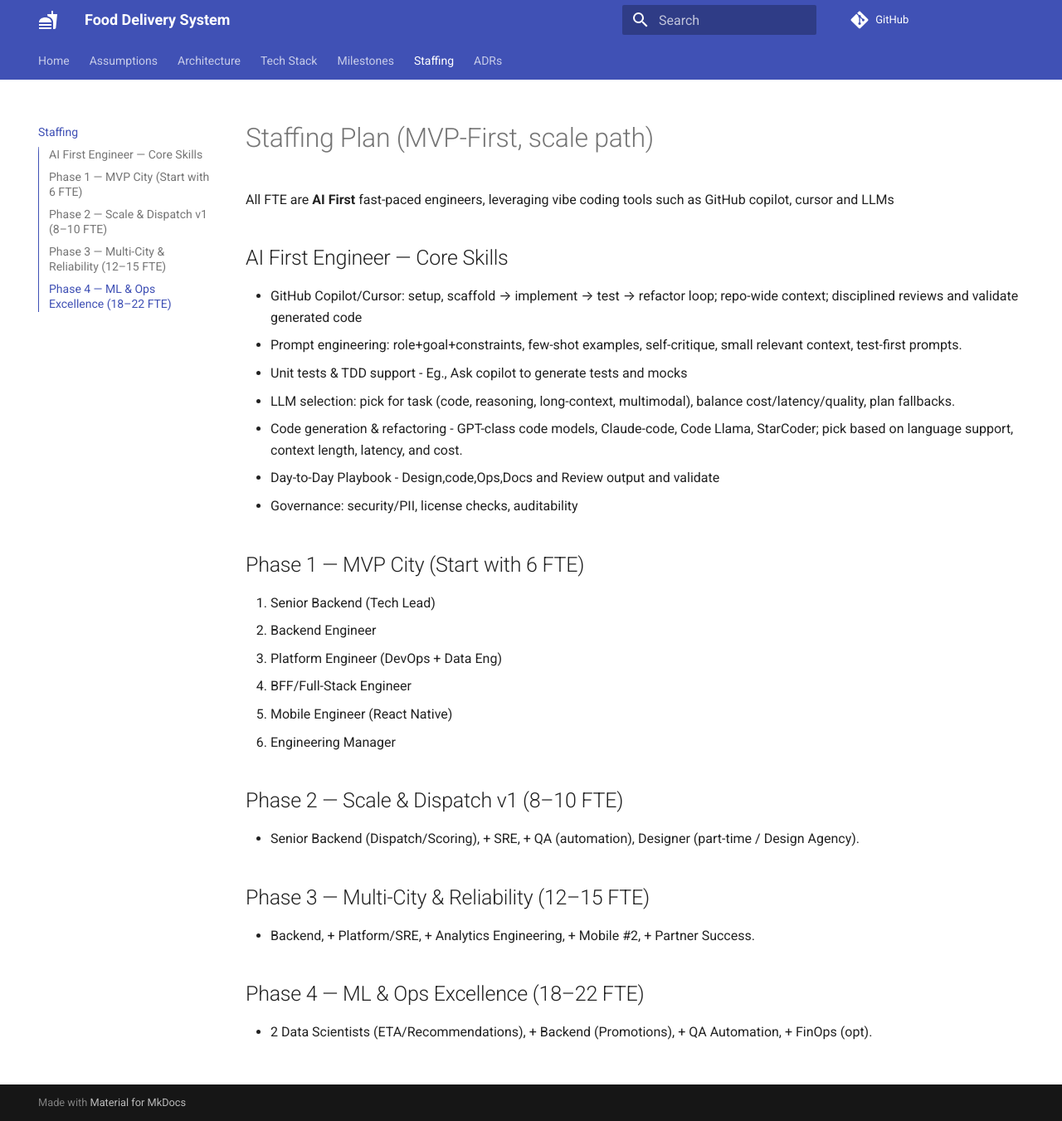
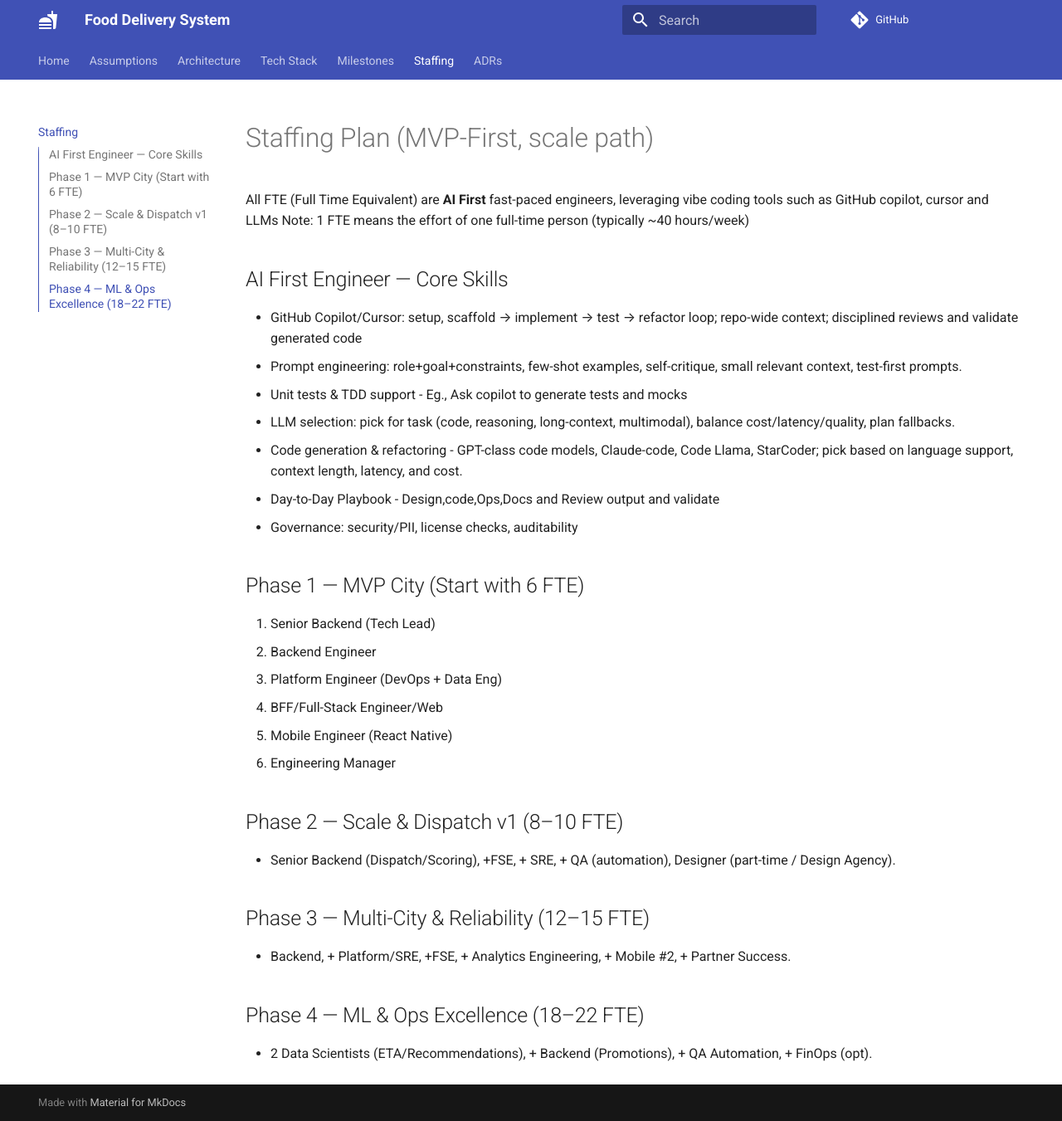
Before and after one commit to aumashankar/food-delivery-system, an MkDocs documentation site: the page built from docs/05-staffing.md, in a window 1280 px wide and 1351 px high. Shown: the whole window at 83% size. Built offline with MkDocs 1.6.1 and Material for MkDocs 9.7.7, drawn with Linux system fonts in a browser that asks for light colours; comment, search, counter and statistics services are not loaded.

Commit message:
Staffing plan - fix

```diff
--- a/docs/05-staffing.md
+++ b/docs/05-staffing.md
@@ -1,6 +1,7 @@
 # Staffing Plan (MVP-First, scale path)
 
-All FTE are **AI First** fast-paced engineers, leveraging vibe coding tools such as GitHub copilot, cursor and LLMs
+All FTE (Full Time Equivalent) are **AI First** fast-paced engineers, leveraging vibe coding tools such as GitHub copilot, cursor and LLMs
+Note: 1 FTE means the effort of one full-time person (typically ~40 hours/week)
 
 ## AI First Engineer — Core Skills
  - GitHub Copilot/Cursor: setup, scaffold → implement → test → refactor loop; repo-wide context; disciplined reviews and validate generated code
@@ -15,15 +16,15 @@ All FTE are **AI First** fast-paced engineers, leveraging vibe coding tools such
 1. Senior Backend (Tech Lead)
 2. Backend Engineer
 3. Platform Engineer (DevOps + Data Eng)
-4. BFF/Full-Stack Engineer
+4. BFF/Full-Stack Engineer/Web
 5. Mobile Engineer (React Native)
 6. Engineering Manager
 
 ## Phase 2 — Scale & Dispatch v1 (8–10 FTE)
-+ Senior Backend (Dispatch/Scoring), + SRE, + QA (automation), Designer (part-time / Design Agency).
++ Senior Backend (Dispatch/Scoring), +FSE, + SRE, + QA (automation), Designer (part-time / Design Agency).
 
 ## Phase 3 — Multi-City & Reliability (12–15 FTE)
-+ Backend, + Platform/SRE, + Analytics Engineering, + Mobile #2, + Partner Success.
++ Backend, + Platform/SRE, +FSE, + Analytics Engineering, + Mobile #2, + Partner Success.
 
 ## Phase 4 — ML & Ops Excellence (18–22 FTE)
 + 2 Data Scientists (ETA/Recommendations), + Backend (Promotions), + QA Automation, + FinOps (opt).
```
